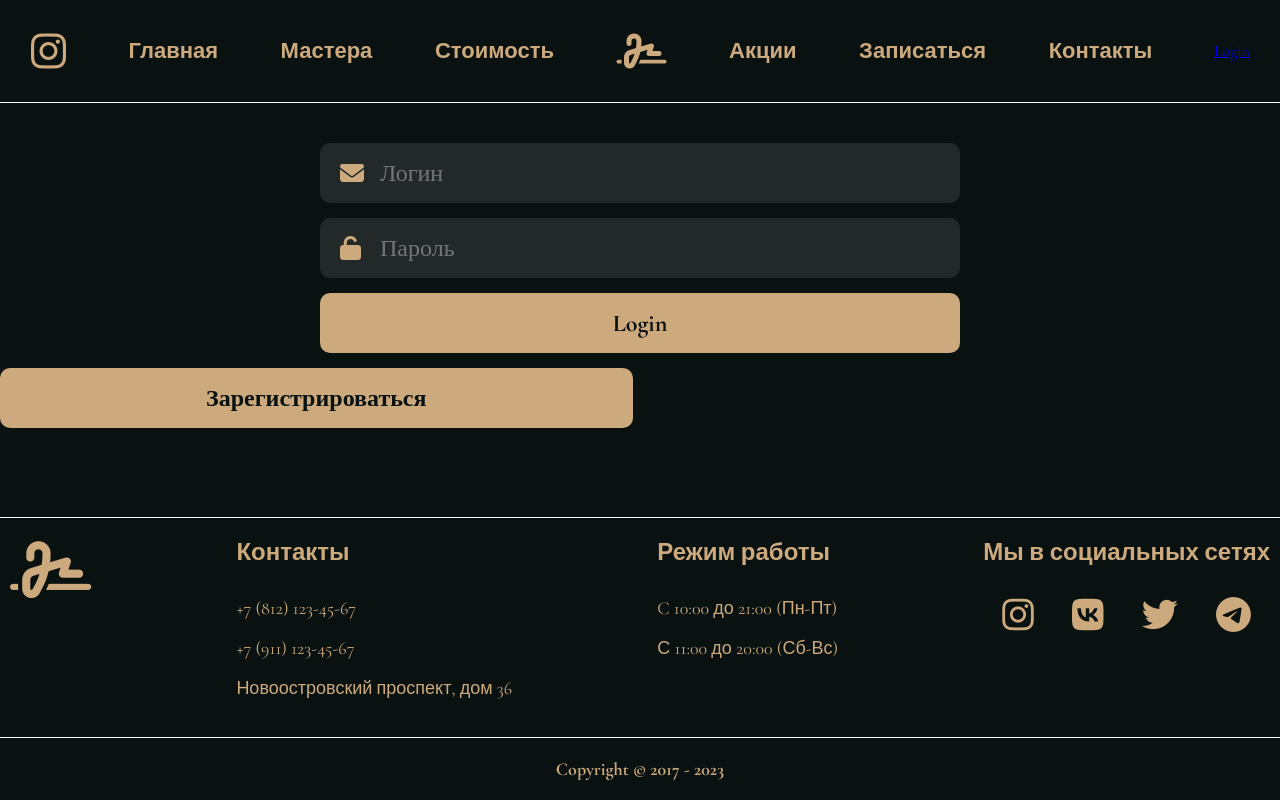
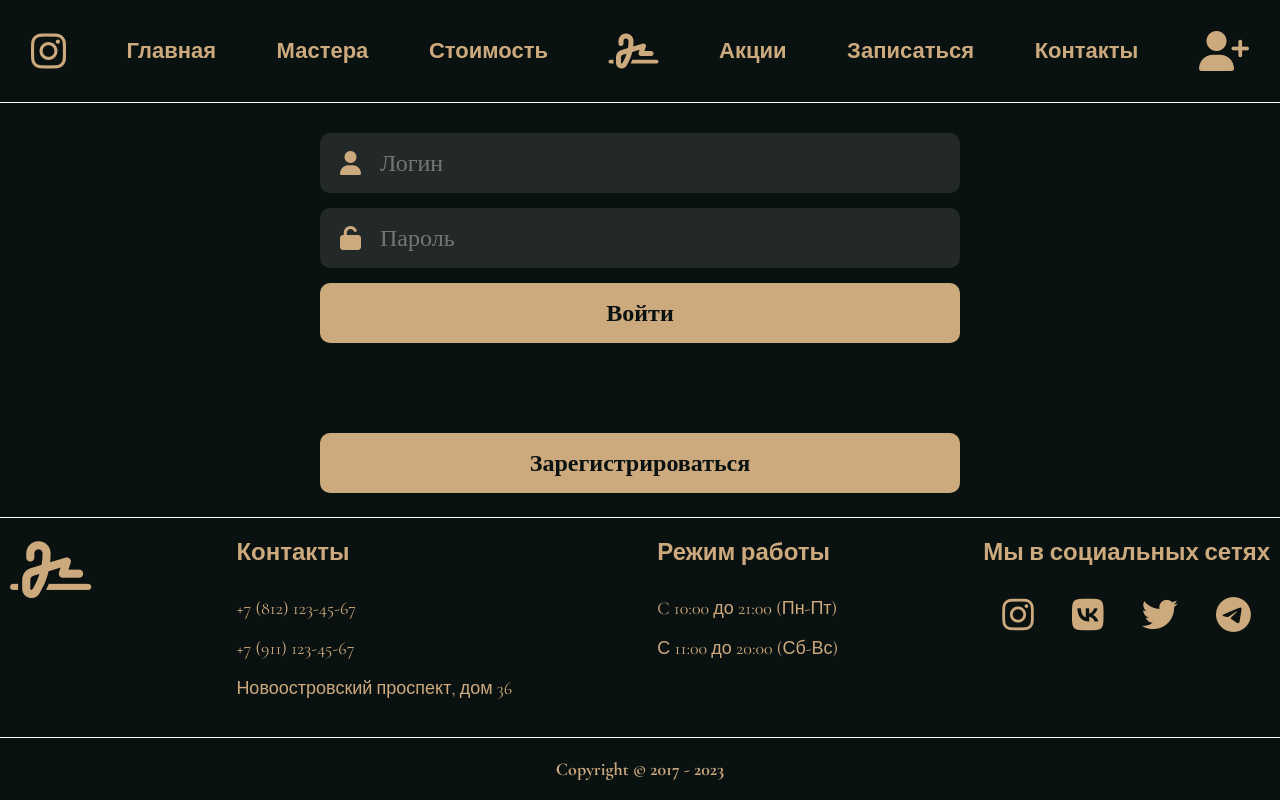
Before and after one commit to Anuta-Anya-Nya/DiplomProjectForGB, a Vue app: page /login in a window 1280 px wide. Built offline with nearby package versions, Linux system fonts and the light colour scheme.

Commit message:
добавлены стили

```diff
--- a/src/blocks/HeaderBlock.vue
+++ b/src/blocks/HeaderBlock.vue
@@ -4,31 +4,58 @@
       <a href="#" class="menu-link"
         ><i class="fa-brands fa-instagram soc-icon head-icon"></i>
       </a>
+      <li class="menu-item">
         <router-link to="/main" class="menu-link menu-border"
           >Главная</router-link
         >
+      </li>
+      <li class="menu-item">
         <router-link to="/masters" class="menu-link menu-border"
           >Мастера</router-link
         >
+      </li>
+      <li class="menu-item">
         <router-link to="/price" class="menu-link menu-border"
           >Стоимость</router-link
         >
+      </li>
+      <li class="menu-item">
         <router-link to="/main" class="menu-link"
           ><i class="fa-solid fa-signature head-icon"></i
         ></router-link>
-      <router-link to="/promo" class="menu-link menu-border">Акции</router-link>
+      </li>
+      <li class="menu-item">
+        <router-link to="/promo" class="menu-link menu-border"
+          >Акции</router-link
+        >
+      </li>
+      <li class="menu-item">
         <router-link to="/appointment" class="menu-link menu-border"
           >Записаться</router-link
         >
+      </li>
+
+      <li v-if="showAdminBoard" class="menu-item">
+        <router-link to="/admin" class="menu-link menu-border"
+          >Администратор</router-link
+        >
+      </li>
+      <li v-if="!showAdminBoard" class="menu-item">
         <router-link to="/contacts" class="menu-link menu-border"
           >Контакты</router-link
         >
-      <div v-if="currentUser">
-        <router-link to="/profile"> в профайл </router-link>
-      </div>
-      <div v-if="!currentUser">
-        <router-link to="/login"> Login </router-link>
-      </div>
+      </li>
+      <li v-if="currentUser" class="menu-item">
+        <router-link to="/profile" class="menu-link">
+          <i class="fa-solid fa-user head-icon"></i>
+        </router-link>
+      </li>
+      <li v-if="!currentUser" class="menu-item">
+        <router-link to="/login" class="menu-link">
+          <i class="fa-solid fa-user-plus head-icon"></i>
+        </router-link>
+      </li>
+
       <!-- <router-link to="/logging" class="menu-link"
         ><i class="fa-solid fa-user head-icon"></i
       ></router-link> -->
@@ -53,6 +80,13 @@ export default {
     currentUser() {
       return this.$store.state.auth.user;
     },
+    showAdminBoard() {
+      if (this.currentUser && this.currentUser.roles) {
+        return this.currentUser.roles.includes("ROLE_ADMIN");
+      }
+
+      return false;
+    },
   },
 };
 </script>
@@ -72,7 +106,9 @@ export default {
   padding: 30px;
   box-sizing: border-box;
 }
-
+.menu-item {
+  list-style-type: none;
+}
 .menu-link {
   text-decoration: none;
   color: $color-text;
--- a/src/views/AccountPages/AccountPage.vue
+++ b/src/views/AccountPages/AccountPage.vue
@@ -1,40 +1,25 @@
 <template>
   <div class="account">
     <div class="container acc-box">
-      <h3 class="acc-title">Личный кабинет</h3>
+      <h3 class="acc-title">
+        Здравствуйте, {{ currentUser.name || currentUser.username }}!
+      </h3>
+      <ul class="account__profile">
+        <li class="account__list">Номер телефона: {{ currentUser.phone }}</li>
+        <li class="account__list">Email: {{ currentUser.email }}</li>
+      </ul>
+
       <div class="account__buttons">
-        <a href="#" class="account__link button-simple">Мой профиль</a>
-        <a href="#" class="account__link button-simple">Мои записи</a>
-        <a href="#" class="account__link button-simple">Записаться</a>
-
-        <div class="container">
-      <header class="jumbotron">
-        <h3>
-          <strong>{{currentUser.username}}</strong> Profile
-        </h3>
-      </header>
-      <p>
-        <strong>Token:</strong>
-        {{currentUser.accessToken.substring(0, 20)}} ... {{currentUser.accessToken.substr(currentUser.accessToken.length - 20)}}
-      </p>
-      <p>
-        <strong>Id:</strong>
-        {{currentUser.id}}
-      </p>
-      <p>
-        <strong>Email:</strong>
-        {{currentUser.email}}
-      </p>
-      <strong>Authorities:</strong>
-      <ul>
-        <li v-for="(role,index) in currentUser.roles" :key="index">{{role}}</li>
-      </ul>
-    </div>
-
-        <a class="nav-link" href="#">
-          <span @click="logOut()">LogOut</span>
-        </a>
+        <router-link to="/userShedule" class="account__link button-simple"
+          >Мои записи</router-link
+        >
+        <router-link to="/appointment" class="account__link button-simple"
+          >Записаться</router-link
+        >
       </div>
+      <a class="account__link button-simple" href="#">
+        <span @click="logOut()">Выйти</span>
+      </a>
     </div>
   </div>
 </template>
@@ -47,21 +32,21 @@ export default {
     return {};
   },
   computed: {
-      currentUser() {
-        return this.$store.state.auth.user;
-      }
+    currentUser() {
+      return this.$store.state.auth.user;
     },
+  },
   mounted() {
     if (!this.currentUser) {
-        this.$router.push('/login');
-      }
+      this.$router.push("/login");
+    }
   },
 
   methods: {
     logOut() {
-      this.$store.dispatch('auth/logout');
-      this.$router.push('/login');
-    }
+      this.$store.dispatch("auth/logout");
+      this.$router.push("/login");
+    },
   },
 };
 </script>
@@ -80,10 +65,20 @@ export default {
 }
 
 .account {
+  &__profile {
+    list-style-type: none;
+    font-family: "Cormorant Garamond";
+    font-size: 24px;
+    font-style: normal;
+  }
+  &__list {
+    margin-bottom: 15px;
+  }
   &__buttons {
-    display: flex;
-    flex-direction: column;
+    display: grid;
+    grid-template-columns: 1fr 1fr;
     gap: 15px;
+    margin-bottom: 15px;
   }
 
   &__link {
--- a/src/views/AccountPages/LoginPage.vue
+++ b/src/views/AccountPages/LoginPage.vue
@@ -3,56 +3,39 @@
     <div class="container">
       <form class="form-box" name="form" @submit.prevent="handleLogin">
         <div class="input-box">
-          <i class="fa-solid fa-envelope input-box__icon"></i>
+          <i class="fa-solid fa-user input-box__icon"></i>
           <input
             v-model="user.username"
             class="input-field"
             type="text"
             name="username"
             placeholder="Логин"
+            required
           />
-          <!-- <div
-            v-if="errors.has('username')"
-            class="alert alert-danger"
-            role="alert"
-          >
-            Требуется имя пользователя!
-          </div> -->
         </div>
         <div class="input-box">
           <i class="fa-solid fa-unlock input-box__icon"></i>
           <input
             v-model="user.password"
-
             class="input-field"
             type="password"
             name="password"
             placeholder="Пароль"
+            required
           />
-          <!-- <div
-            v-if="errors.has('password')"
-            class="alert alert-danger"
-            role="alert"
-          >
-            Требуется пароль!
-          </div> -->
         </div>
 
-        <button class="button-simple" :disabled="loading">
-          <span
-            v-show="loading"
-            class="spinner-border spinner-border-sm"
-          ></span>
-          <span>Login</span>
-        </button>
-        <div>
-          <div v-if="message" class="alert alert-danger" role="alert">
-            {{ message }}
+        <button class="button-simple">Войти</button>
+
+        <div class="error-message">
+          <div v-if="message" role="alert">
+            {{ message.message }}
           </div>
         </div>
       </form>
-      <div class="log-acc__buttons">
-        <router-link to="/register" class="button-simple log-acc__buttons_link">
+
+      <div class="button-simple button-reg">
+        <router-link to="/register" class="button-reg__link">
           Зарегистрироваться
         </router-link>
       </div>
@@ -87,7 +70,6 @@ export default {
     handleLogin() {
       this.loading = true;
 
-
       if (this.user.username && this.user.password) {
         this.$store.dispatch("auth/login", this.user).then(
           () => {
@@ -102,7 +84,6 @@ export default {
           }
         );
       }
-
     },
   },
 };
@@ -121,6 +102,7 @@ export default {
   display: flex;
   flex-direction: column;
   gap: 15px;
+  margin-top: 30px;
 }
 
 .input-field {
@@ -159,6 +141,17 @@ export default {
     border: 1px solid $color-text;
   }
 }
+.button-reg {
+  width: 50%;
+  margin: 0 auto;
+  display: flex;
+  align-items: center;
+  justify-content: center;
+  &__link {
+    color: $color-main;
+    text-decoration: none;
+  }
+}
 
 .input-box {
   position: relative;
@@ -171,32 +164,16 @@ export default {
   }
 }
 
-.log-acc {
-  margin-top: 40px;
-  &__buttons {
-    display: grid;
-    grid-template-columns: 1fr 1fr;
-    gap: 15px;
-
-    &_link {
-      text-decoration: none;
+.error-message {
+  margin: 0 auto;
+  height: $button-height;
+  margin-bottom: 15px;
   display: flex;
   align-items: center;
-      justify-content: center;
-      transition: all 0.3s;
-
-      &:hover {
-        background-color: $color-hover;
-        // color: $color-text;
-        border: 1px solid $color-text;
-      }
-    }
-  }
-}
-
-.forgetPas__title {
-  margin-bottom: 32px;
-  text-align: center;
-  font-size: 32px;
+  font-family: "Cormorant Garamond";
+  font-size: 24px;
+  font-style: normal;
+  font-weight: 700;
+  line-height: normal;
 }
 </style>
--- /dev/null
+++ b/src/views/AccountPages/SheduleUser.vue
@@ -0,0 +1,45 @@
+<template>
+    <div class="container">
+        <h2 class="pages__title">Мои записи</h2>
+
+        <ul>
+            <ol></ol>
+        </ul>
+    </div>
+</template>
+
+<script>
+export default {
+    name: 'SheduleUser',
+
+    data() {
+        return {
+
+        };
+    },
+    computed: {
+      currentUser() {
+        return this.$store.state.auth.user;
+      }
+    },
+
+    mounted() {
+
+    },
+
+    methods: {
+
+    },
+};
+</script>
+
+<style lang="scss" scoped>
+.pages__title {
+  font-weight: 700;
+  font-size: 48px;
+  line-height: 120%;
+  text-align: center;
+  margin-top: 40px;
+  margin-bottom: 80px;
+}
+</style>
--- a/src/views/AppointmentPages/AppointmentMaster.vue
+++ b/src/views/AppointmentPages/AppointmentMaster.vue
@@ -1,5 +1,5 @@
 <template>
-  <div>
+  <div class="container">
     <div v-if="currentUser">
       Выберите мастера:
 
--- a/src/views/ContactsPage.vue
+++ b/src/views/ContactsPage.vue
@@ -17,14 +17,14 @@
       <div class="contacts__info">
         <h3 class="contacts__title">Контакты</h3>
         <ul class="contacts__content">
-          <li>+7 (812) 123-45-67</li>
-          <li>+7 (911) 123-45-67</li>
-          <li>Новоостровский проспект, дом 36</li>
+          <li class="contacts__item">+7 (812) 123-45-67</li>
+          <li class="contacts__item">+7 (911) 123-45-67</li>
+          <li class="contacts__item">Новоостровский проспект, дом 36</li>
         </ul>
         <h3 class="contacts__title">Режим работы</h3>
         <ul class="contacts__content">
-          <li>C 10:00 до 21:00 (Пн-Пт)</li>
-          <li>С 11:00 до 20:00 (Сб-Вс)</li>
+          <li class="contacts__item">C 10:00 до 21:00 (Пн-Пт)</li>
+          <li class="contacts__item">С 11:00 до 20:00 (Сб-Вс)</li>
         </ul>
       </div>
     </div>
@@ -77,6 +77,9 @@ export default {
     font-size: 24px;
     line-height: 130%;
   }
+  &__item{
+    margin-bottom: 15px;
+  }
 }
 
 .pages__title {
@@ -84,7 +87,7 @@ export default {
   font-size: 48px;
   line-height: 120%;
   text-align: center;
-  margin-top: 40px;
-  margin-bottom: 80px;
+  margin-top: 30px;
+  margin-bottom: 30px;
 }
 </style>
```
Also changed, not shown: src/router/index.js (+10 -0 lines), 2 other files (tests, documents, lock files or other folders). Lines whose indentation alone changed are shown as unchanged.
